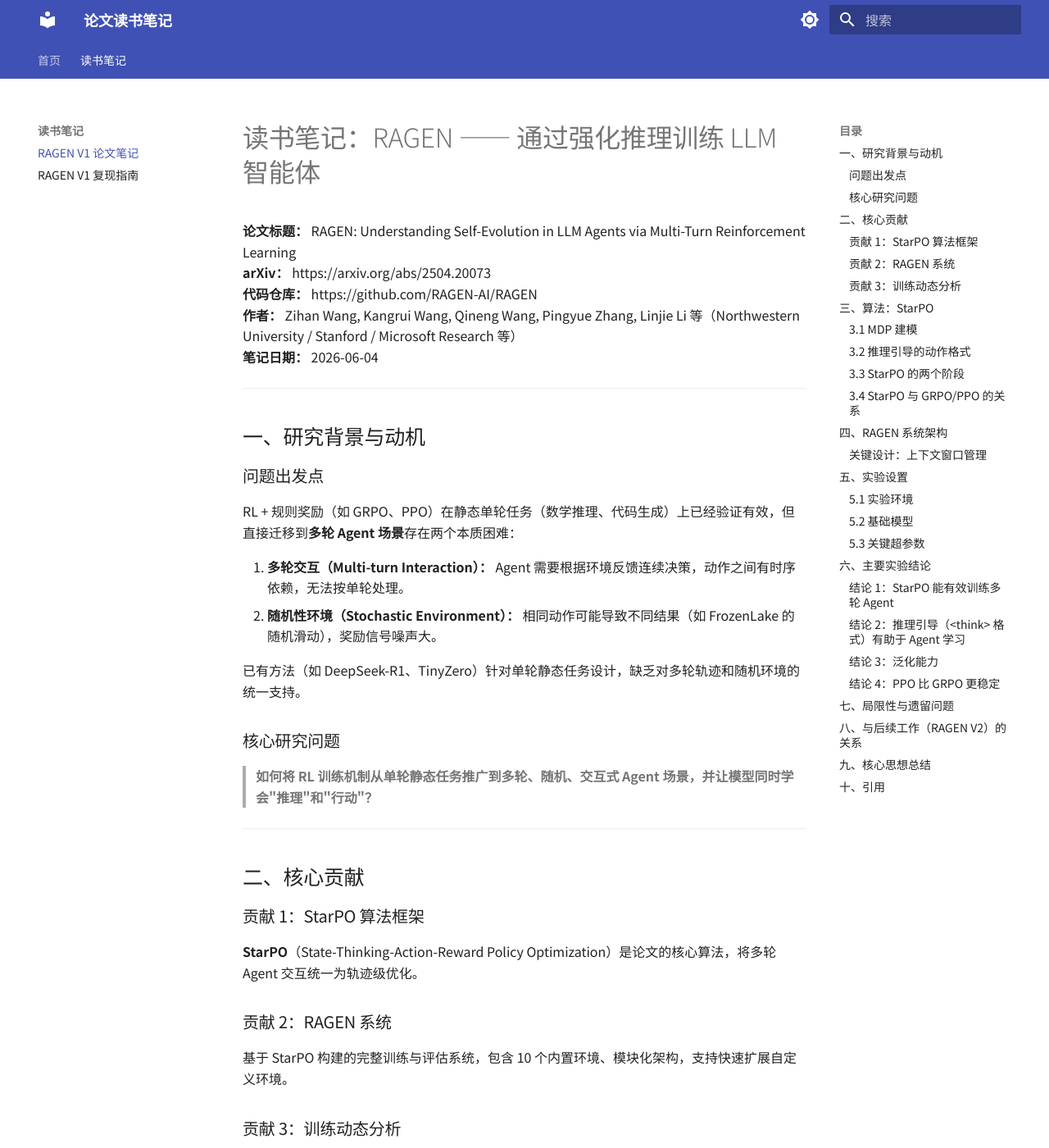
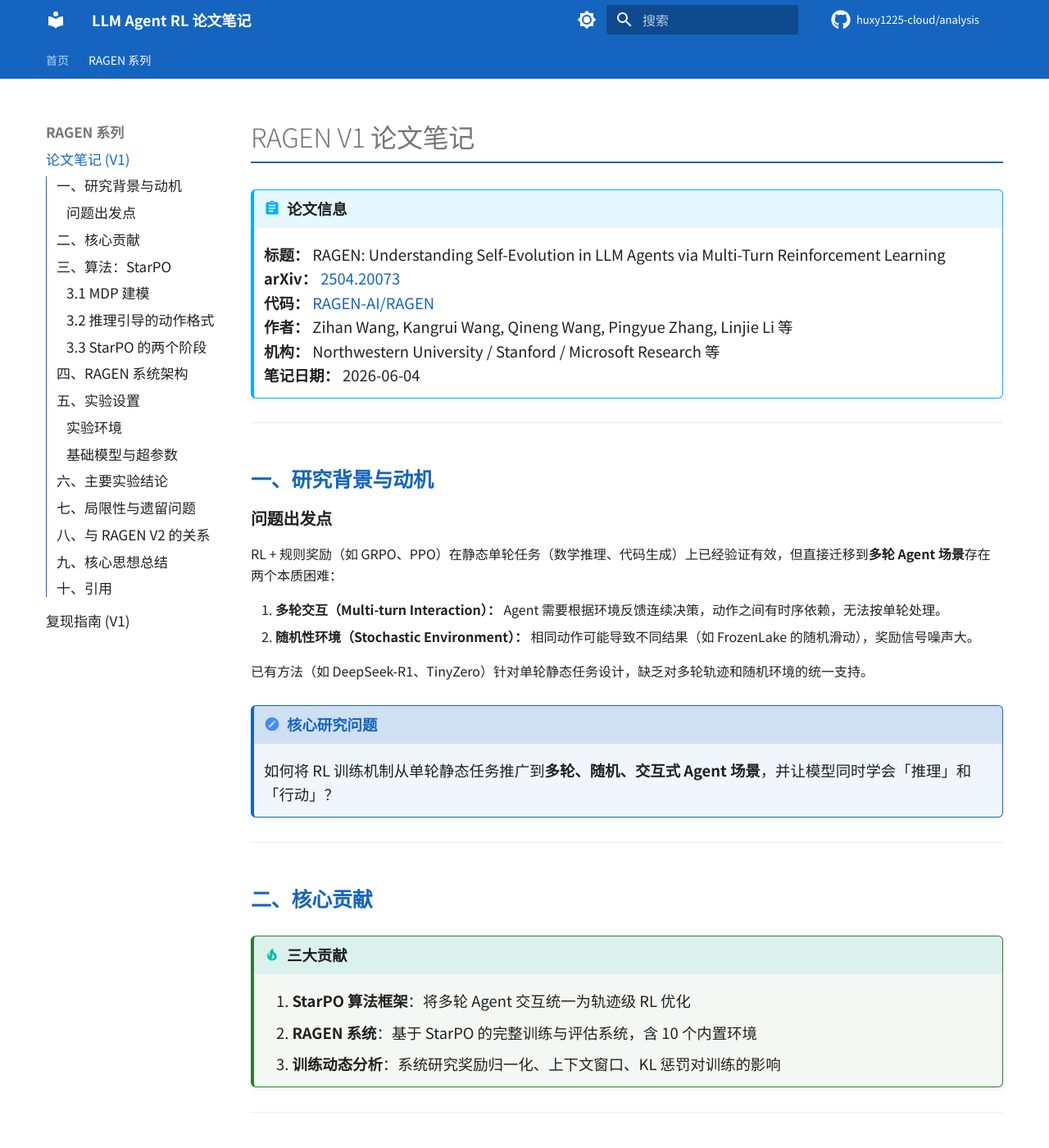
Before and after one commit to huxy1225-cloud/analysis, an MkDocs documentation site: the page built from docs/notes/RAGEN_V1.md, in a window 1280 px wide and 1400 px high. Shown: the whole window at 82% size. Built offline with MkDocs 1.6.1 and Material for MkDocs 9.7.7, drawn with Linux system fonts in a browser that asks for light colours; comment, search, counter and statistics services are not loaded; some of the changed text lies outside the part shown.

Commit message:
Redesign site: academic style with admonitions, improved nav and CSS

````diff
--- a/docs/notes/RAGEN_V1.md
+++ b/docs/notes/RAGEN_V1.md
@@ -1,10 +1,12 @@
-# 读书笔记：RAGEN —— 通过强化推理训练 LLM 智能体
+# RAGEN V1 论文笔记
 
-**论文标题：** RAGEN: Understanding Self-Evolution in LLM Agents via Multi-Turn Reinforcement Learning
-**arXiv：** https://arxiv.org/abs/2504.20073
-**代码仓库：** https://github.com/RAGEN-AI/RAGEN
-**作者：** Zihan Wang, Kangrui Wang, Qineng Wang, Pingyue Zhang, Linjie Li 等（Northwestern University / Stanford / Microsoft Research 等）
-**笔记日期：** 2026-06-04
+!!! abstract "论文信息"
+    **标题：** RAGEN: Understanding Self-Evolution in LLM Agents via Multi-Turn Reinforcement Learning
+    **arXiv：** [2504.20073](https://arxiv.org/abs/2504.20073)
+    **代码：** [RAGEN-AI/RAGEN](https://github.com/RAGEN-AI/RAGEN)
+    **作者：** Zihan Wang, Kangrui Wang, Qineng Wang, Pingyue Zhang, Linjie Li 等
+    **机构：** Northwestern University / Stanford / Microsoft Research 等
+    **笔记日期：** 2026-06-04
 
 ---
 
@@ -19,25 +21,17 @@ RL + 规则奖励（如 GRPO、PPO）在静态单轮任务（数学推理、代
 
 已有方法（如 DeepSeek-R1、TinyZero）针对单轮静态任务设计，缺乏对多轮轨迹和随机环境的统一支持。
 
-### 核心研究问题
-
-> **如何将 RL 训练机制从单轮静态任务推广到多轮、随机、交互式 Agent 场景，并让模型同时学会"推理"和"行动"？**
+!!! note "核心研究问题"
+    如何将 RL 训练机制从单轮静态任务推广到**多轮、随机、交互式 Agent 场景**，并让模型同时学会「推理」和「行动」？
 
 ---
 
 ## 二、核心贡献
 
-### 贡献 1：StarPO 算法框架
-
-**StarPO**（State-Thinking-Action-Reward Policy Optimization）是论文的核心算法，将多轮 Agent 交互统一为轨迹级优化。
-
-### 贡献 2：RAGEN 系统
-
-基于 StarPO 构建的完整训练与评估系统，包含 10 个内置环境、模块化架构，支持快速扩展自定义环境。
-
-### 贡献 3：训练动态分析
-
-系统研究了奖励归一化策略、上下文窗口管理、KL 惩罚等超参数对 Agent RL 训练的影响规律。
+!!! tip "三大贡献"
+    1. **StarPO 算法框架**：将多轮 Agent 交互统一为轨迹级 RL 优化
+    2. **RAGEN 系统**：基于 StarPO 的完整训练与评估系统，含 10 个内置环境
+    3. **训练动态分析**：系统研究奖励归一化、上下文窗口、KL 惩罚对训练的影响
 
 ---
 
@@ -47,13 +41,16 @@ RL + 规则奖励（如 GRPO、PPO）在静态单轮任务（数学推理、代
 
 将 Agent-环境交互形式化为**马尔可夫决策过程（MDP）**：
 
-- **状态** $s_t$：当前环境观测（token 序列）
-- **动作** $a_t$：模型输出的 token 序列
-- **转移函数** $T(s_{t+1} | s_t, a_t)$：环境状态转移（可随机）
-- **奖励** $r_t$：环境反馈的标量信号
-- **目标**：最大化期望累积奖励 $\mathbb{E}\left[\sum_t r_t\right]$
+| 符号 | 含义 |
+|------|------|
+| $s_t$ | 当前环境观测（token 序列） |
+| $a_t$ | 模型输出的 token 序列 |
+| $T(s_{t+1} \| s_t, a_t)$ | 环境状态转移（可随机） |
+| $r_t$ | 环境反馈的标量奖励 |
+| 目标 | 最大化 $\mathbb{E}\left[\sum_t r_t\right]$ |
 
-与传统 RL 的关键区别：状态和动作都是**token 序列**，而非低维向量，LLM 充当策略网络 $\pi_\theta$。
+!!! note "与传统 RL 的关键区别"
+    状态和动作都是 **token 序列**，而非低维向量，LLM 直接充当策略网络 $\pi_\theta$。
 
 ### 3.2 推理引导的动作格式
 
@@ -66,7 +63,7 @@ RL + 规则奖励（如 GRPO、PPO）在静态单轮任务（数学推理、代
 - `<think>` 部分：链式推理，引导模型显式分析当前状态
 - `<ans>` 部分：最终执行动作，传入环境
 
-这种设计将"思考"和"行动"解耦，使 RL 同时优化推理质量和动作质量。
+这种设计将「思考」和「行动」解耦，使 RL **同时优化推理质量和动作质量**。
 
 ### 3.3 StarPO 的两个阶段
 
@@ -76,26 +73,18 @@ RL + 规则奖励（如 GRPO、PPO）在静态单轮任务（数学推理、代
 
 $$\tau = (s_0, a_0, r_0, s_1, a_1, r_1, \ldots, s_T, a_T, r_T)$$
 
-每条轨迹包含 $T$ 轮交互，每轮模型接收历史轨迹 + 当前状态，生成推理 + 动作。
-
 **阶段二：Update（轨迹优化）**
 
-用重要性采样对**完整轨迹**做策略梯度优化，而非逐步优化：
+用重要性采样对**完整轨迹**做策略梯度优化：
 
 $$\mathcal{L}(\theta) = -\mathbb{E}_\tau \left[ \sum_t A_t \cdot \log \pi_\theta(a_t | s_{0:t}) \right]$$
 
-其中优势 $A_t$ 的估计方式支持两种后端：
+优势 $A_t$ 支持两种估计后端：
 
 | 后端 | 优势估计 | 特点 |
 |------|---------|------|
 | **PPO** | GAE（广义优势估计），使用 Critic 网络 | Token 级精细估计，训练更稳定 |
 | **GRPO** | 组内归一化奖励，无需 Critic | 计算更简单，但方差较大 |
-
-两阶段交替进行，实现在线学习。
-
-### 3.4 StarPO 与 GRPO/PPO 的关系
-
-StarPO 是**框架**，GRPO 和 PPO 是其支持的两种**优化算法**。StarPO 的创新在于将它们统一扩展到多轮轨迹级场景，并加入推理引导的动作格式。
 
 ---
 
@@ -117,24 +106,22 @@ RAGEN 由三个核心模块组成：
 
 | 模块 | 职责 |
 |------|------|
-| **Environment State Manager** | 管理多个并行环境实例；执行 `step()`/`reset()`；批量处理动作并返回观测 |
-| **Context Manager** | 解析模型输出的动作；格式化环境观测为 prompt；管理历史上下文窗口（`max_context_window`）；整合轨迹为训练 token |
-| **Agent Proxy** | 统一的 rollout 执行接口；协调 LLM 推理（vLLM）与环境交互 |
+| **Env State Manager** | 管理并行环境实例；执行 `step()`/`reset()`；批量处理动作并返回观测 |
+| **Context Manager** | 解析动作；格式化观测为 prompt；管理历史上下文窗口；整合轨迹为训练 token |
+| **Agent Proxy** | 统一 rollout 执行接口；协调 LLM 推理（vLLM）与环境交互 |
 
-### 关键设计：上下文窗口管理
+!!! tip "上下文窗口管理"
+    通过 `max_context_window` 控制模型能看到的历史轮数：
 
-通过 `max_context_window` 控制模型能看到的历史轮数：
-- `-1`（默认）：保留完整历史
-- `1`：无历史（退化为单轮）
-- `k`：保留最近 k 轮
-
-这个参数对多轮任务的性能有显著影响（历史太长导致上下文过长；太短丢失关键状态）。
+    - `-1`（默认）：保留完整历史
+    - `1`：无历史，退化为单轮
+    - `k`：保留最近 k 轮
 
 ---
 
 ## 五、实验设置
 
-### 5.1 实验环境
+### 实验环境
 
 | 环境 | 类型 | 特点 |
 |------|------|------|
@@ -143,53 +130,41 @@ RAGEN 由三个核心模块组成：
 | **Bandit** | 探索 | 纯探索-利用权衡 |
 | **Spatial** | 空间关系 | 语言描述的空间推理 |
 
-### 5.2 基础模型
+### 基础模型与超参数
 
-主要使用 **Qwen2.5-0.5B-Instruct**（轻量验证）和 **Qwen2.5-3B-Instruct**（主要实验）。
-
-### 5.3 关键超参数
-
+- 基础模型：**Qwen2.5-0.5B-Instruct**（验证）和 **Qwen2.5-3B-Instruct**（主要实验）
 - 无 KL 惩罚（`kl_coef=0`）
-- 仅保留任务成功轨迹的 top 25%（早期实验的过滤策略）
-- PPO 比 GRPO 训练更稳定（后续实验结论）
+- 仅保留成功轨迹的 top 25%
 
 ---
 
 ## 六、主要实验结论
 
-### 结论 1：StarPO 能有效训练多轮 Agent
+!!! success "结论 1：StarPO 能有效训练多轮 Agent"
+    在 Sokoban、FrozenLake、Bandit 任务上，从 Qwen2.5-0.5B 出发，StarPO 训练后 reward 持续上升。
 
-在 Sokoban、FrozenLake、Bandit 任务上，从 Qwen2.5-0.5B 出发，StarPO 训练后 reward 持续上升，验证了框架有效性。
+!!! success "结论 2：推理引导有效"
+    `<think>` 格式使模型显式分析环境状态，尤其在需要多步规划的 Sokoban 上效果明显。
 
-### 结论 2：推理引导（`<think>` 格式）有助于 Agent 学习
+!!! success "结论 3：泛化能力"
+    在简单 Sokoban（6×6，1 box）训练后，能泛化到：更大地图（8×8，2 boxes）、不同符号表示、FrozenLake 等其他环境。
 
-显式推理步骤使模型能更好地分析环境状态，尤其在需要多步规划的 Sokoban 任务上效果明显。
-
-### 结论 3：泛化能力
-
-在简单 Sokoban（6×6，1 box）上训练后，模型能泛化到：
-- 更大地图（8×8，2 boxes）
-- 不同的网格符号表示
-- FrozenLake 等其他环境
-
-说明模型学到了可迁移的推理策略，而非记忆特定状态。
-
-### 结论 4：PPO 比 GRPO 更稳定
-
-多个来源（Open-Reasoner-Zero、TinyZero）和自身实验均发现，PPO（GAE 优势估计）在 Agent 训练中比 GRPO 更稳定，因此后续版本默认切换为 PPO。
+!!! success "结论 4：PPO 比 GRPO 更稳定"
+    多个来源（Open-Reasoner-Zero、TinyZero）和自身实验均发现 PPO（GAE）在 Agent 训练中更稳定，后续版本默认切换为 PPO。
 
 ---
 
 ## 七、局限性与遗留问题
 
-1. **奖励设计依赖领域知识：** 不同环境需要手动设计奖励函数，无法自动化。
-2. **Template Collapse（模板崩溃）问题未被检测：** V1 用熵监测训练质量，但后续发现熵无法检测模型对不同输入输出相同推理模板的问题（这成为 V2 的核心研究对象）。
-3. **WebShop 等复杂环境的扩展性：** 真实世界复杂环境（网页交互等）的集成较繁琐。
-4. **多节点分布式训练：** V1 主要在单节点多 GPU 上验证，分布式扩展留待后续。
+!!! warning "已知局限"
+    1. **奖励设计依赖领域知识：** 不同环境需要手动设计奖励函数。
+    2. **Template Collapse 未被检测：** 熵指标无法发现模型对不同输入输出相同推理模板的问题，这成为 V2 的核心研究对象。
+    3. **复杂环境扩展性：** WebShop 等真实环境集成较繁琐。
+    4. **分布式训练：** V1 主要在单节点多 GPU 上验证。
 
 ---
 
-## 八、与后续工作（RAGEN V2）的关系
+## 八、与 RAGEN V2 的关系
 
 | 维度 | V1 | V2 |
 |------|----|----|
@@ -198,11 +173,14 @@ RAGEN 由三个核心模块组成：
 | 发现的新问题 | — | Template Collapse（熵盲区）|
 | 训练干预 | 轨迹过滤（top 25%） | 奖励方差过滤（Top-p）|
 
-V2 的核心动机直接来自 V1 的遗留问题：发现熵指标不足以诊断训练质量，进而提出 MI 代理指标。
+V2 的核心动机直接来自 V1 的遗留问题：熵指标不足以诊断训练质量。
 
 ---
 
 ## 九、核心思想总结
+
+!!! abstract "一句话总结"
+    StarPO 将多轮 Agent 的「推理-行动-奖励」统一建模为轨迹级 MDP，用重要性采样做端到端优化，让 LLM 同时学会在随机交互环境中推理和决策。
 
 ```
 单轮 RL（GRPO/PPO）
--- a/docs/stylesheets/extra.css
+++ b/docs/stylesheets/extra.css
@@ -1,8 +1,126 @@
+/* 主色调：参考 Jupyter Book 的蓝色学术风 */
 :root {
-  --md-primary-fg-color: #3f51b5;
+  --md-primary-fg-color: #1565c0;
+  --md-primary-fg-color--light: #1976d2;
+  --md-primary-fg-color--dark: #0d47a1;
+  --md-accent-fg-color: #1976d2;
+}
+
+[data-md-color-scheme="slate"] {
+  --md-primary-fg-color: #1e88e5;
+  --md-primary-fg-color--light: #42a5f5;
+  --md-primary-fg-color--dark: #1565c0;
+}
+
+/* 正文宽度加宽，阅读感更好 */
+.md-grid {
+  max-width: 1200px;
+}
+
+/* 表格样式：交替行 + 表头深色 */
+.md-typeset table:not([class]) {
+  border-radius: 6px;
+  overflow: hidden;
+  box-shadow: 0 1px 4px rgba(0,0,0,0.1);
 }
 
 .md-typeset table:not([class]) th {
   background-color: var(--md-primary-fg-color);
   color: white;
+  font-weight: 600;
 }
+
+.md-typeset table:not([class]) tr:nth-child(even) {
+  background-color: rgba(21, 101, 192, 0.05);
+}
+
+/* admonition 样式调整：更贴近 Jupyter Book */
+.md-typeset .admonition,
+.md-typeset details {
+  border-radius: 6px;
+  border-left-width: 4px;
+  font-size: 0.92rem;
+}
+
+/* note 框：蓝色，对应截图里的蓝色引用框 */
+.md-typeset .admonition.note,
+.md-typeset details.note {
+  border-color: #1565c0;
+  background-color: rgba(21, 101, 192, 0.06);
+}
+
+.md-typeset .note > .admonition-title,
+.md-typeset .note > summary {
+  background-color: rgba(21, 101, 192, 0.15);
+  color: #1565c0;
+}
+
+/* tip 框：绿色 */
+.md-typeset .admonition.tip,
+.md-typeset details.tip {
+  border-color: #2e7d32;
+  background-color: rgba(46, 125, 50, 0.05);
+}
+
+/* warning 框：橙色 */
+.md-typeset .admonition.warning,
+.md-typeset details.warning {
+  border-color: #e65100;
+  background-color: rgba(230, 81, 0, 0.05);
+}
+
+/* 代码块 */
+.md-typeset code {
+  border-radius: 4px;
+  font-size: 0.88em;
+}
+
+/* 左侧导航字体稍小 */
+.md-nav__item {
+  font-size: 0.85rem;
+}
+
+/* 页面标题下加一条分割线 */
+.md-typeset h1 {
+  border-bottom: 2px solid var(--md-primary-fg-color);
+  padding-bottom: 0.3em;
+  margin-bottom: 1em;
+}
+
+/* 章节标题 */
+.md-typeset h2 {
+  color: var(--md-primary-fg-color);
+  font-weight: 700;
+  margin-top: 2em;
+}
+
+.md-typeset h3 {
+  font-weight: 600;
+  margin-top: 1.4em;
+}
+
+/* 首页卡片式布局 */
+.home-grid {
+  display: grid;
+  grid-template-columns: repeat(auto-fit, minmax(280px, 1fr));
+  gap: 1.2rem;
+  margin-top: 1.5rem;
+}
+
+.home-card {
+  border: 1px solid rgba(21, 101, 192, 0.2);
+  border-radius: 8px;
+  padding: 1.2rem 1.5rem;
+  transition: box-shadow 0.2s, transform 0.2s;
+  background: var(--md-default-bg-color);
+}
+
+.home-card:hover {
+  box-shadow: 0 4px 16px rgba(21, 101, 192, 0.15);
+  transform: translateY(-2px);
+}
+
+.home-card h3 {
+  margin-top: 0.3em;
+  color: var(--md-primary-fg-color);
+}
--- a/mkdocs.yml
+++ b/mkdocs.yml
@@ -1,43 +1,56 @@
-site_name: 论文读书笔记
-site_description: LLM Agent 强化学习相关论文读书笔记
+site_name: LLM Agent RL 论文笔记
+site_description: LLM Agent 强化学习方向论文阅读与复现笔记
 site_url: https://huxy1225-cloud.github.io/analysis
+site_author: huxy1225
 
 theme:
   name: material
   language: zh
   palette:
     - scheme: default
-      primary: indigo
-      accent: indigo
+      primary: custom
+      accent: blue
       toggle:
         icon: material/brightness-7
         name: 切换到暗色模式
     - scheme: slate
-      primary: indigo
-      accent: indigo
+      primary: custom
+      accent: blue
       toggle:
         icon: material/brightness-4
         name: 切换到亮色模式
   features:
     - navigation.tabs
     - navigation.sections
+    - navigation.indexes
     - navigation.top
+    - navigation.expand
+    - toc.integrate
     - search.highlight
     - search.suggest
     - content.code.copy
+    - content.code.annotate
   font:
     text: Noto Sans SC
-    code: Roboto Mono
+    code: JetBrains Mono
+  icon:
+    repo: fontawesome/brands/github
+
+repo_url: https://github.com/huxy1225-cloud/analysis
+repo_name: huxy1225-cloud/analysis
 
 nav:
   - 首页: index.md
-  - 读书笔记:
-    - RAGEN V1 论文笔记: notes/RAGEN_V1.md
-    - RAGEN V1 复现指南: notes/RAGEN_V1_reproduction.md
+  - RAGEN 系列:
+    - 论文笔记 (V1): notes/RAGEN_V1.md
+    - 复现指南 (V1): notes/RAGEN_V1_reproduction.md
 
 markdown_extensions:
   - pymdownx.highlight:
       anchor_linenums: true
+      line_spans: __span
+      pygments_lang_class: true
+  - pymdownx.inlinehilite
   - pymdownx.superfences
   - pymdownx.tabbed:
       alternate_style: true
@@ -45,11 +58,17 @@ markdown_extensions:
       generic: true
   - admonition
   - pymdownx.details
+  - pymdownx.keys
   - attr_list
   - md_in_html
   - tables
+  - footnotes
   - toc:
       permalink: true
+      title: 本页目录
+  - pymdownx.emoji:
+      emoji_index: !!python/name:material.extensions.emoji.twemoji
+      emoji_generator: !!python/name:material.extensions.emoji.to_svg
 
 extra_javascript:
   - javascripts/mathjax.js
@@ -57,3 +76,8 @@ extra_javascript:
 
 extra_css:
   - stylesheets/extra.css
+
+extra:
+  social:
+    - icon: fontawesome/brands/github
+      link: https://github.com/huxy1225-cloud
````
Also changed, not shown: docs/index.md (+25 -7 lines).
